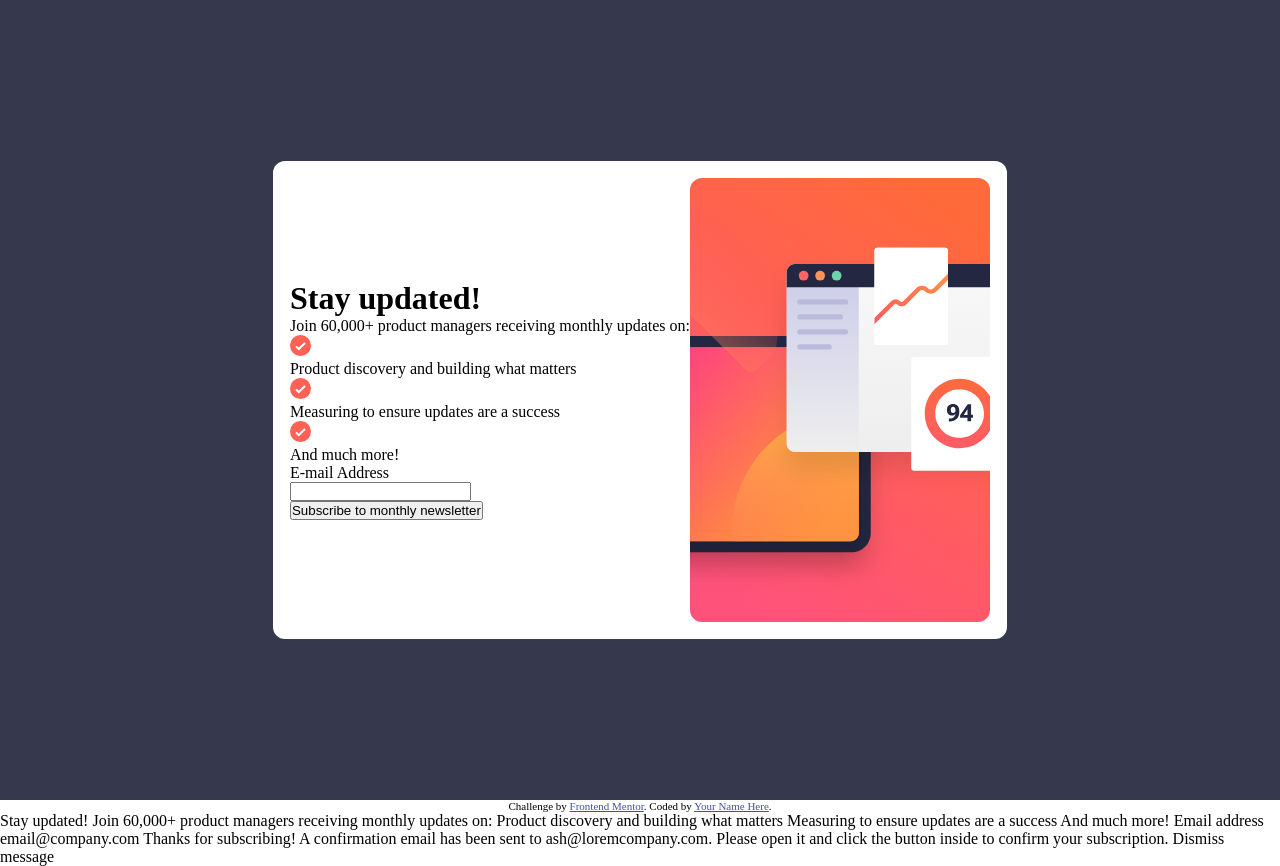
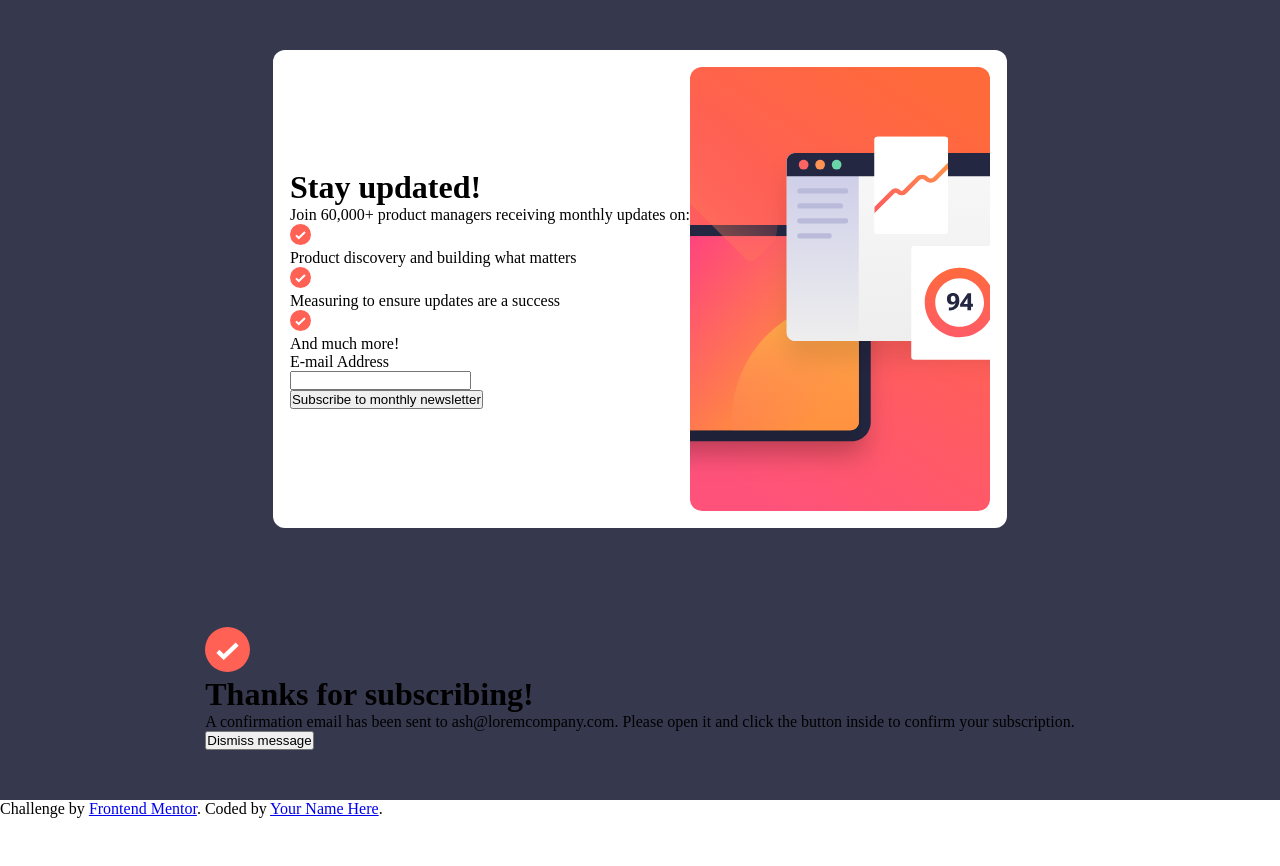
Before and after one commit to taradevio/newsletter-sign-up, a plain HTML site: page index.html in a window 1280 px wide. After the commit the page ends 818 px from the top, so only its background shows below. Drawn offline with Linux system fonts and the light colour scheme.

Commit message:
add: font and success message

```diff
--- a/index.html
+++ b/index.html
@@ -1,15 +1,24 @@
 <!DOCTYPE html>
 <html lang="en">
   <head>
-  <meta charset="UTF-8">
-  <meta name="viewport" content="width=device-width, initial-scale=1.0">
-  <link rel="icon" type="image/png" sizes="32x32" href="./assets/images/favicon-32x32.png">
-  <link rel="stylesheet" href="styles.css">
-  <title>Frontend Mentor | Newsletter sign-up form with success message</title>
-  <style>
-    .attribution { font-size: 11px; text-align: center; }
-    .attribution a { color: hsl(228, 45%, 44%); }
-  </style>
+    <meta charset="UTF-8" />
+    <meta name="viewport" content="width=device-width, initial-scale=1.0" />
+    <link
+      rel="icon"
+      type="image/png"
+      sizes="32x32"
+      href="./assets/images/favicon-32x32.png"
+    />
+    <link rel="stylesheet" href="styles.css" />
+    <link rel="preconnect" href="https://fonts.googleapis.com" />
+    <link rel="preconnect" href="https://fonts.gstatic.com" crossorigin />
+    <link
+      href="https://fonts.googleapis.com/css2?family=Roboto:ital,wght@0,100;0,300;0,400;0,500;0,700;0,900;1,100;1,300;1,400;1,500;1,700;1,900&display=swap"
+      rel="stylesheet"
+    />
+    <title>
+      Frontend Mentor | Newsletter sign-up form with success message
+    </title>
   </head>
   <body>
     <main>
@@ -18,58 +27,54 @@
           <h1>Stay updated!</h1>
           <p>Join 60,000+ product managers receiving monthly updates on:</p>
           <ul>
-          <div><img src="/assets/images/icon-list.svg" alt="tick"><li>Product discovery and building what matters</li></div>
-          <div><img src="/assets/images/icon-list.svg" alt="tick"><li>Measuring to ensure updates are a success</li></div>
-          <div><img src="/assets/images/icon-list.svg" alt="tick"><li>And much more!</li></div>
+            <div>
+              <img src="/assets/images/icon-list.svg" alt="tick" />
+              <li>Product discovery and building what matters</li>
+            </div>
+            <div>
+              <img src="/assets/images/icon-list.svg" alt="tick" />
+              <li>Measuring to ensure updates are a success</li>
+            </div>
+            <div>
+              <img src="/assets/images/icon-list.svg" alt="tick" />
+              <li>And much more!</li>
+            </div>
           </ul>
           <form>
-          <label name="email">E-mail Address</label><br>
-          <input type="email" name="email" id="email"><br>
-          <button> Subscribe to monthly newsletter</button>
+            <label name="email">E-mail Address</label><br />
+            <input type="email" name="email" id="email" /><br />
+            <button>Subscribe to monthly newsletter</button>
           </form>
-
-
         </div>
         <div class="right">
           <figure>
-          <img src="/assets/images/illustration-sign-up-desktop.svg" alt="sign-up" width="300px">
+            <img
+              src="/assets/images/illustration-sign-up-desktop.svg"
+              alt="sign-up"
+              width="300px"
+            />
           </figure>
         </div>
       </div>
+      <div id="success-container">
+        <div class="success-msg">
+          <img src="/assets/images/icon-list.svg" alt="tick" width="45px" />
+          <h1>Thanks for subscribing!</h1>
+          <p>
+            A confirmation email has been sent to ash@loremcompany.com. Please
+            open it and click the button inside to confirm your subscription.
+          </p>
+          <button>Dismiss message</button>
+        </div>
+      </div>
     </main>
-
+    <footer>
       <div class="attribution">
-    Challenge by <a href="https://www.frontendmentor.io?ref=challenge" target="_blank">Frontend Mentor</a>.
-    Coded by <a href="#">Your Name Here</a>.
+        Challenge by
+        <a href="https://www.frontendmentor.io?ref=challenge" target="_blank"
+          >Frontend Mentor</a
+        >. Coded by <a href="#">Your Name Here</a>.
       </div>
+    </footer>
   </body>
 </html>
-
-
-  <!-- Sign-up form start -->
-
-  Stay updated!
-
-  Join 60,000+ product managers receiving monthly updates on:
-
-  Product discovery and building what matters
-  Measuring to ensure updates are a success
-  And much more!
-
-  Email address
-  email@company.com
-
-
-
-  <!-- Sign-up form end -->
-
-  <!-- Success message start -->
-
-  Thanks for subscribing!
-
-  A confirmation email has been sent to ash@loremcompany.com.
-  Please open it and click the button inside to confirm your subscription.
-
-  Dismiss message
-
-  <!-- Success message end -->
```
Lines whose indentation alone changed are shown as unchanged.
